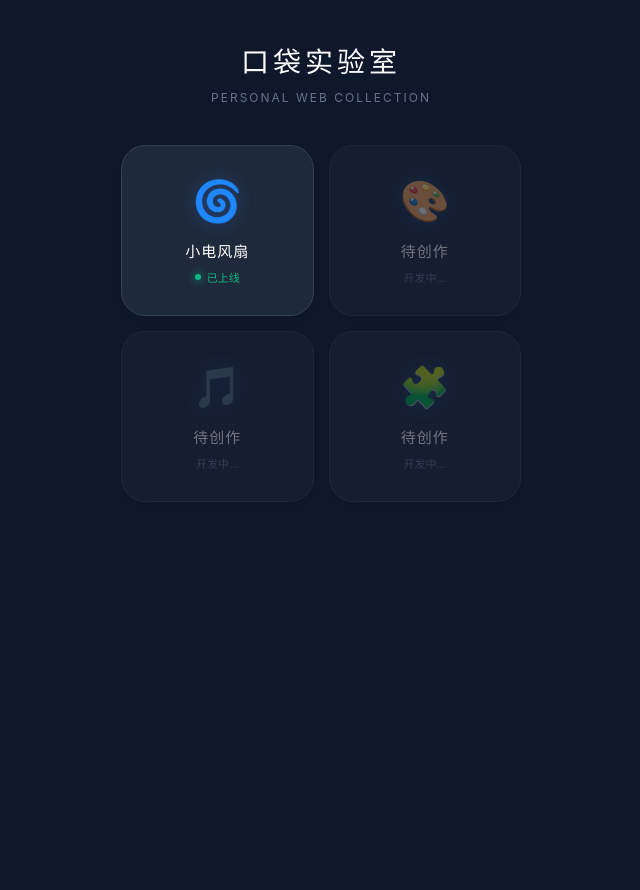
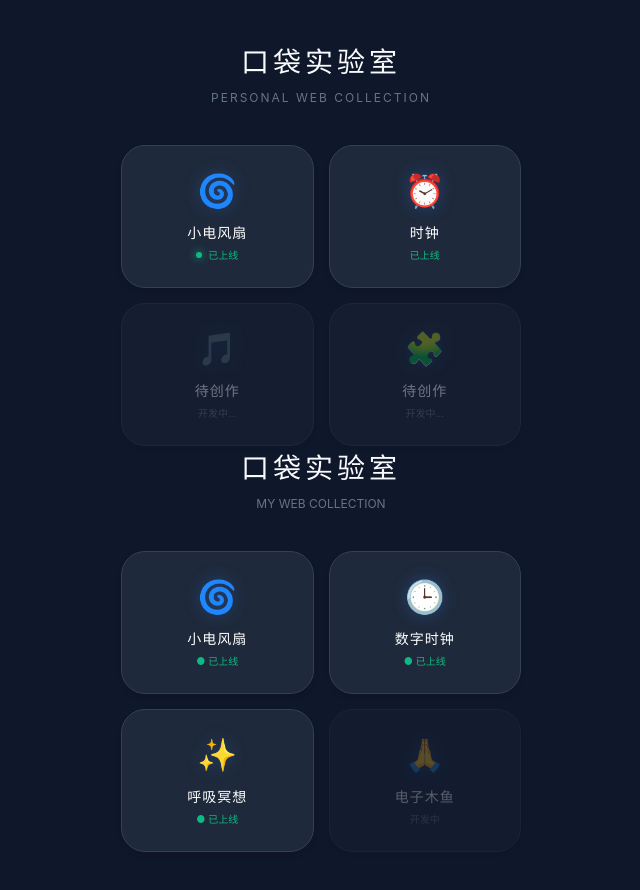
Before and after one commit to b17639757398-byh/-, a plain HTML site: page index.html in a window 1280 px wide. Shown: the whole page, without its empty margins (319-959 px from the left). Before the commit the page ends 800 px from the top, so only its background shows below. Drawn offline with Linux system fonts and the light colour scheme.

Commit message:
Update index.html

```diff
--- a/index.html
+++ b/index.html
@@ -127,12 +127,12 @@
             <div class="status"><span class="status-dot"></span>已上线</div>
         </a>
 
-        <!-- 占位卡片 1 -->
-        <div class="card locked">
-            <div class="icon">🎨</div>
-            <div class="name">待创作</div>
-            <div class="status" style="color:#64748b">开发中...</div>
-        </div>
+        <!-- 第2页：时钟 -->
+        <a href="clock.html" class="card">
+            <div class="icon">⏰</div>
+            <div class="name">时钟</div>
+            <div class="status">已上线</div>
+        </a>
 
         <!-- 占位卡片 2 -->
         <div class="card locked">
@@ -151,3 +151,94 @@
 
 </body>
 </html>
+<!DOCTYPE html>
+<html lang="zh-CN">
+<head>
+    <meta charset="UTF-8">
+    <meta name="viewport" content="width=device-width, initial-scale=1.0, maximum-scale=1.0, user-scalable=no">
+    <title>我的口袋实验室</title>
+    <style>
+        :root {
+            --bg: #0f172a;
+            --card: #1e293b;
+            --text: #f8fafc;
+        }
+        body {
+            margin: 0;
+            background-color: var(--bg);
+            color: var(--text);
+            font-family: -apple-system, system-ui, sans-serif;
+            display: flex;
+            flex-direction: column;
+            align-items: center;
+            min-height: 100vh;
+            padding: 40px 20px;
+            box-sizing: border-box;
+        }
+        header { text-align: center; margin-bottom: 40px; }
+        h1 { font-weight: 200; letter-spacing: 4px; margin: 0; font-size: 28px; }
+        .grid {
+            display: grid;
+            grid-template-columns: repeat(2, 1fr);
+            gap: 15px;
+            width: 100%;
+            max-width: 400px;
+        }
+        .card {
+            background-color: var(--card);
+            border-radius: 24px;
+            padding: 25px 15px;
+            text-decoration: none;
+            color: white;
+            display: flex;
+            flex-direction: column;
+            align-items: center;
+            transition: all 0.2s;
+            border: 1px solid #334155;
+            -webkit-tap-highlight-color: transparent;
+        }
+        .card:active { transform: scale(0.95); background-color: #334155; }
+        .icon { font-size: 32px; margin-bottom: 12px; }
+        .name { font-size: 14px; font-weight: 500; }
+        .status { font-size: 10px; color: #10b981; margin-top: 5px; }
+    </style>
+</head>
+<body>
+
+    <header>
+        <h1>口袋实验室</h1>
+        <div style="color:#64748b; font-size:12px; margin-top:10px;">MY WEB COLLECTION</div>
+    </header>
+
+    <div class="grid">
+        <!-- 第1页：风扇 -->
+        <a href="fan.html" class="card">
+            <div class="icon">🌀</div>
+            <div class="name">小电风扇</div>
+            <div class="status">● 已上线</div>
+        </a>
+
+        <!-- 第2页：时钟 -->
+        <a href="clock.html" class="card">
+            <div class="icon">🕒</div>
+            <div class="name">数字时钟</div>
+            <div class="status">● 已上线</div>
+        </a>
+
+        <!-- 第3页：呼吸球 -->
+        <a href="breath.html" class="card">
+            <div class="icon">✨</div>
+            <div class="name">呼吸冥想</div>
+            <div class="status">● 已上线</div>
+        </a>
+
+        <!-- 第4页：预留（比如电子木鱼） -->
+        <div class="card" style="opacity: 0.3;">
+            <div class="icon">🙏</div>
+            <div class="name">电子木鱼</div>
+            <div class="status" style="color:#64748b">开发中</div>
+        </div>
+    </div>
+
+</body>
+</html>
```
